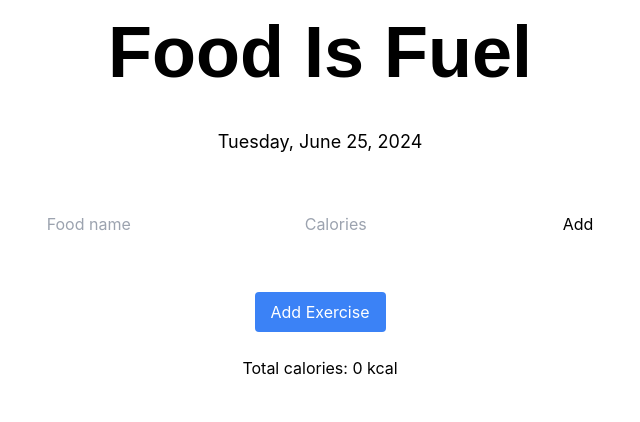
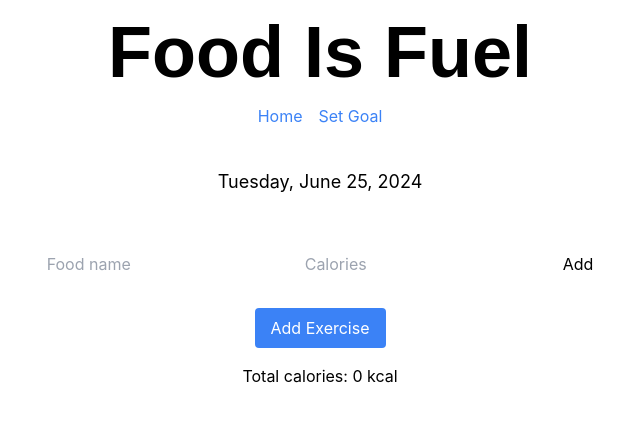
Before and after one commit to austinpendleton/food-is-fuel, a React (Create React App) app: page / in a window 1280 px wide. Shown: the top 422 px of the page, without its empty margins (320-960 px from the left). Built offline with nearby package versions, Linux system fonts and the light colour scheme; a web font is replaced by a local one.

Commit message:
App changed with goals

```diff
--- a/package.json
+++ b/package.json
@@ -8,6 +8,7 @@
     "@testing-library/user-event": "^13.5.0",
     "react": "^18.3.1",
     "react-dom": "^18.3.1",
+    "react-router-dom": "^6.24.1",
     "react-scripts": "5.0.1",
     "web-vitals": "^2.1.4"
   },
--- a/src/App.js
+++ b/src/App.js
@@ -1,4 +1,5 @@
 import React, { useState } from "react";
+import { BrowserRouter as Router, Route, Routes, Link } from "react-router-dom";
 import Header from "./components/Header";
 import FoodList from "./components/FoodList";
 import AddFoodForm from "./components/AddFoodForm";
@@ -6,6 +7,7 @@ import TotalCalories from "./components/TotalCalories";
 import DateDisplay from "./components/DateDisplay";
 import AddExerciseForm from "./components/AddExerciseForm";
 import ExerciseList from "./components/ExerciseList";
+import GoalPage from "./components/GoalPage";
 import "./blocks/App.css";
 
 const App = () => {
@@ -13,10 +15,16 @@ const App = () => {
   const [exercises, setExercises] = useState([]);
   const [totalCalories, setTotalCalories] = useState(0);
   const [showExerciseForm, setShowExerciseForm] = useState(false);
+  const [goal, setGoal] = useState({
+    age: "",
+    height: "",
+    weight: "",
+    fitnessGoal: "",
+  });
 
   const addFood = (food) => {
     setFoods([...foods, food]);
-    setTotalCalories(totalCalories + Number(food.calories));
+    setTotalCalories(totalCalories + food.calories);
   };
 
   const addExercise = (exercise) => {
@@ -29,21 +37,54 @@ const App = () => {
   };
 
   return (
+    <Router>
       <div className="max-w-lg mx-auto p-4 flex flex-col items-center">
         <Header />
+        <nav className="mb-4">
+          <Link to="/" className="mr-4 text-blue-500">
+            Home
+          </Link>
+          <Link to="/goal" className="text-blue-500">
+            Set Goal
+          </Link>
+        </nav>
+        <Routes>
+          <Route
+            path="/"
+            element={
+              <>
                 <DateDisplay />
                 <AddFoodForm onAddFood={addFood} />
                 <FoodList foods={foods} />
                 <button
                   onClick={toggleExerciseForm}
-        className="bg-blue-500 text-white py-2 px-4 rounded my-6"
+                  className="bg-blue-500 text-white py-2 px-4 rounded mb-4"
                 >
                   {showExerciseForm ? "Hide Exercise Form" : "Add Exercise"}
                 </button>
-      {showExerciseForm && <AddExerciseForm onAddExercise={addExercise} />}
+                {showExerciseForm && (
+                  <AddExerciseForm onAddExercise={addExercise} />
+                )}
                 <ExerciseList exercises={exercises} />
                 <TotalCalories total={totalCalories} />
+                {goal.fitnessGoal && (
+                  <div className="mt-4 p-4 border rounded">
+                    <h2 className="text-xl font-semibold mb-2">
+                      Your Fitness Goal
+                    </h2>
+                    <p>Age: {goal.age}</p>
+                    <p>Height: {goal.height} cm</p>
+                    <p>Weight: {goal.weight} kg</p>
+                    <p>Goal: {goal.fitnessGoal}</p>
                   </div>
+                )}
+              </>
+            }
+          />
+          <Route path="/goal" element={<GoalPage setGoal={setGoal} />} />
+        </Routes>
+      </div>
+    </Router>
   );
 };
 
```
Also changed, not shown: 1 other file (tests, documents, lock files or other folders). Lines whose indentation alone changed are shown as unchanged.
